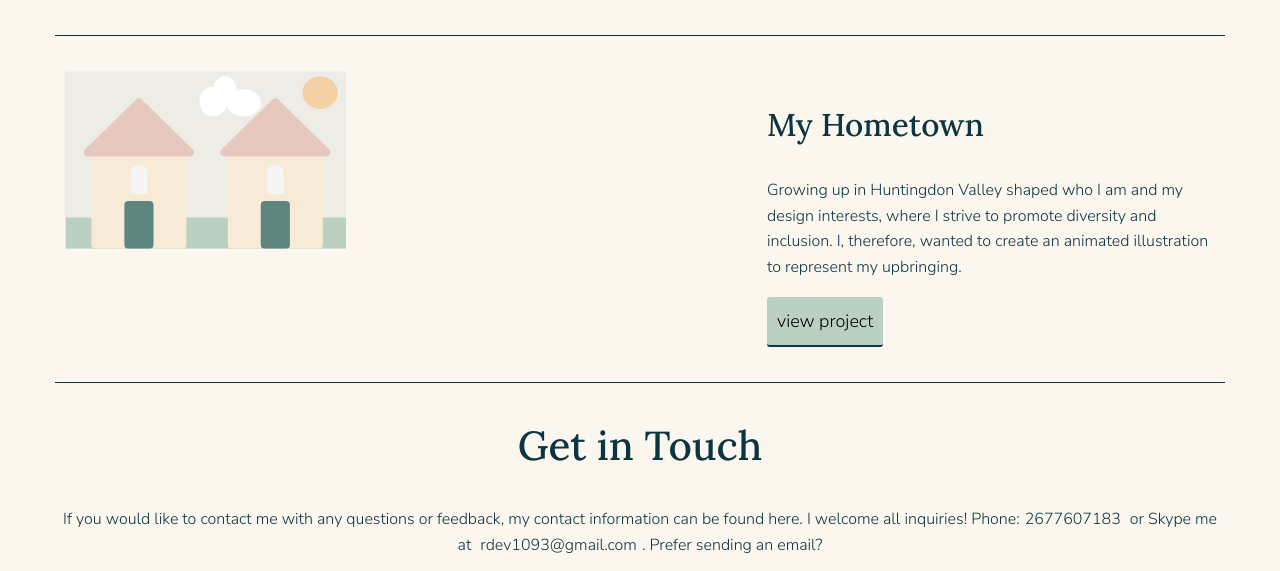
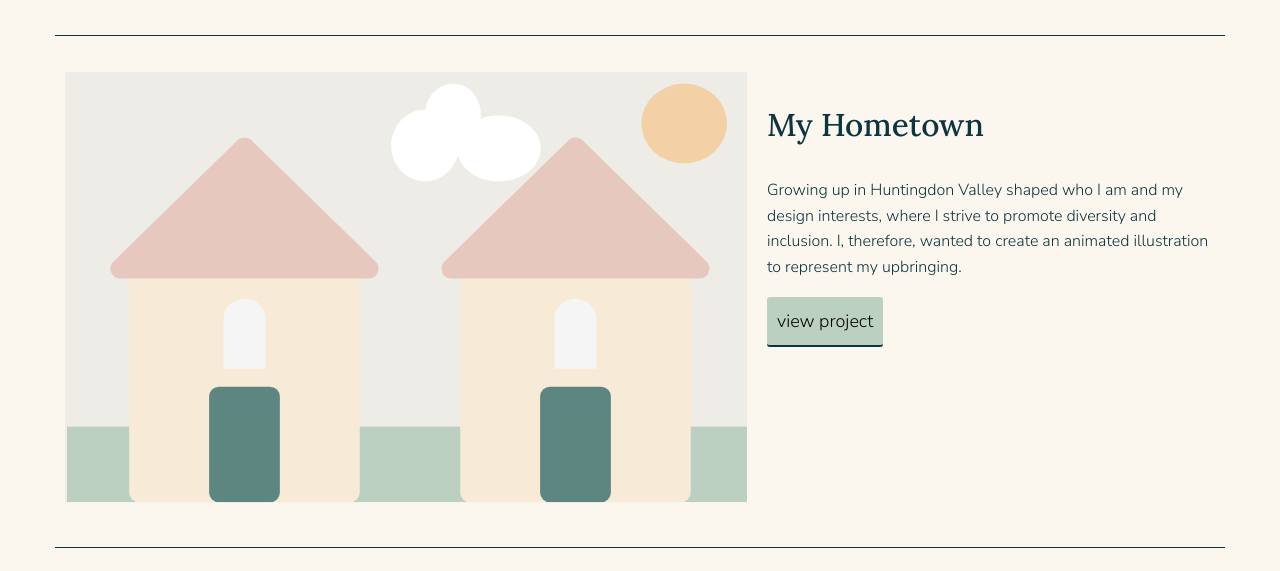
Before and after one commit to RDEV1093/portfolio-website, a plain HTML site: page index.html in a window 1280 px wide. Shown: the part 1675-2246 px from the top of the page. Drawn offline with nearby package versions, Linux system fonts and the light colour scheme.

Commit message:
update SVG width

```diff
--- a/index.html
+++ b/index.html
@@ -77,7 +77,7 @@
         <div class="row">
           <div class="col-md-6 col-lg-7">
             <div class="sun">
-              <svg width="281" height="178" viewBox="0 0 281 178" fill="none" xmlns="http://www.w3.org/2000/svg">
+              <svg width="100%" height="100%" viewBox="0 0 281 178" fill="none" xmlns="http://www.w3.org/2000/svg">
               <g clip-path="url(#clip0_21_62)">
               <rect y="0.263123" width="281" height="177.474" fill="#97B1B8" fill-opacity="0.15"/>
               <rect x="0.82164" y="146.515" width="280.178" height="31.2222" fill="#BCD0C2"/>
```
